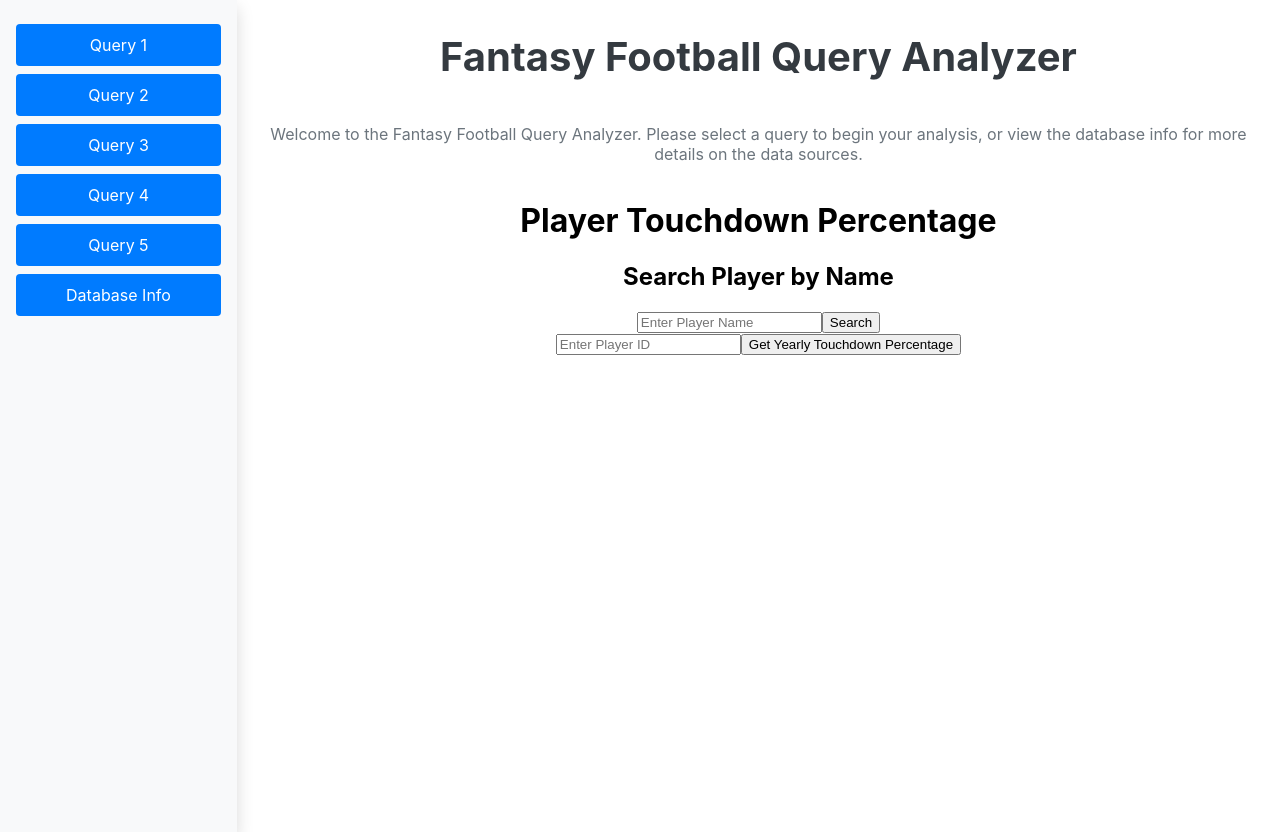
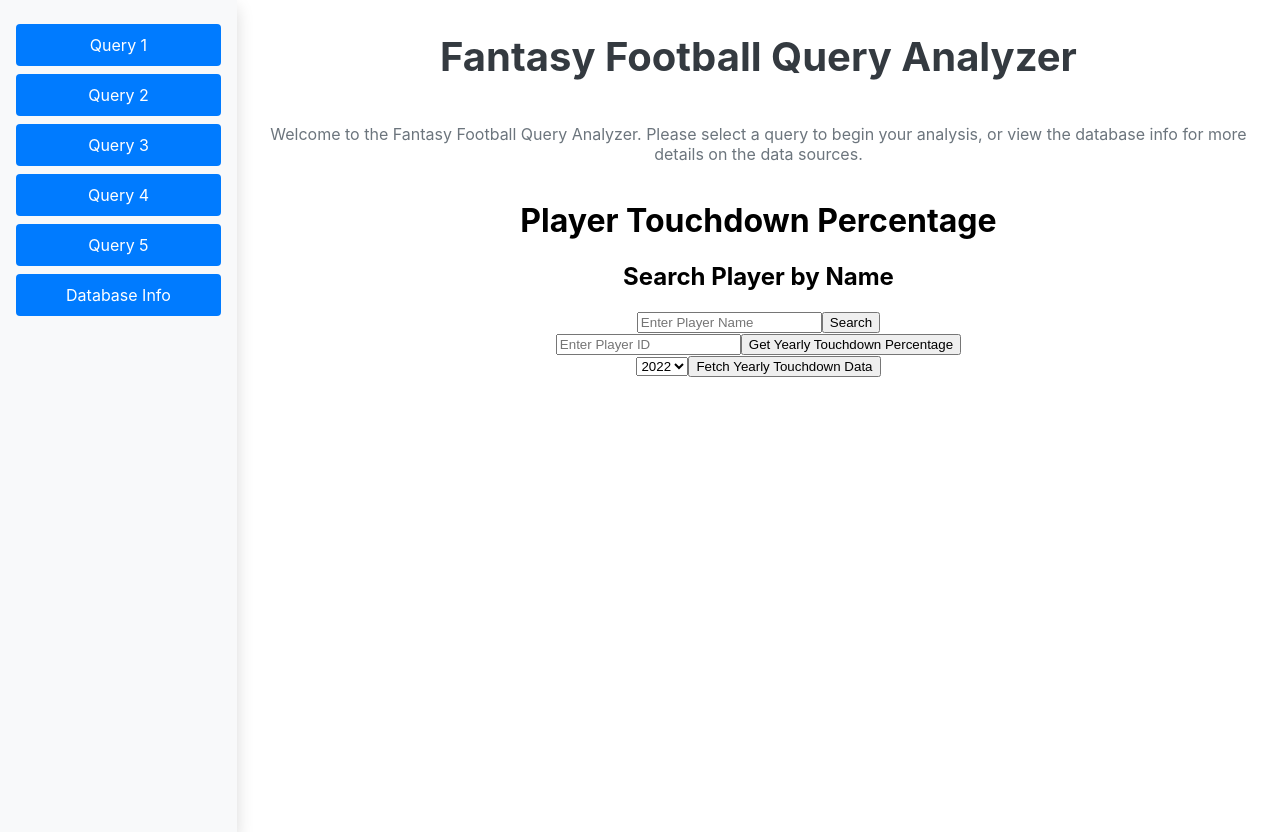
Before and after one commit to DanNano/FFQueryAnalyzer, a React (Create React App) app in the folder app/: page /query5 in a window 1280 px wide. Built offline with nearby package versions, Linux system fonts and the light colour scheme.

Commit message:
Update Query5.js

```diff
--- a/app/src/components/Query5.js
+++ b/app/src/components/Query5.js
@@ -1,5 +1,5 @@
 import React, { useState } from 'react';
-import { Line } from 'react-chartjs-2';
+import { Line, Bar } from 'react-chartjs-2';
 import { Chart as ChartJS, CategoryScale, LinearScale, PointElement, LineElement, Title, Tooltip, Legend } from 'chart.js';
 ChartJS.register(CategoryScale, LinearScale, PointElement, LineElement, Title, Tooltip, Legend);
 
@@ -10,6 +10,8 @@ function Query5() {
     const [playerId, setPlayerId] = useState('');
     const [TDData, setTDData] = useState({});
     const [playerInfo, setPlayerInfo] = useState(null);
+    const [year, setYear] = useState(2022);
+    const [touchdownData, setTouchdownData] = useState({});
 
     const fetchPlayerDetails = () => {
         fetch(`/api/player-by-name?name=${encodeURIComponent(name)}`)
@@ -69,6 +71,27 @@ function Query5() {
             });
     };
 
+    const fetchTouchdownData = () => {
+        fetch(`/api/touchdown-percentage?year=${year}`)
+            .then(response => response.json())
+            .then(data => {
+                console.log("Fetched Data:", data);  // Debugging line to confirm data structure
+                const chartData = {
+                    labels: data.map(d => d[0]),  // Assuming the name is the first element
+                    datasets: [{
+                        label: 'Touchdown Percentage',
+                        data: data.map(d => parseFloat(d[5].replace('%', ''))),  // Adjust the index as per your actual data structure
+                        borderColor: 'rgba(75, 192, 192, 1)',
+                        backgroundColor: 'rgba(75, 192, 192, 0.2)',
+                    }]
+                };
+                setTouchdownData(chartData);
+            })
+            .catch(error => console.error('Error:', error));
+    };
+
+
+
     return (
         <div>
             <h1>Player Touchdown Percentage</h1>
@@ -97,14 +120,12 @@ function Query5() {
             )}
             <div>
                 <input
-                    type="text"
                     value={playerId}
                     onChange={(e) => setPlayerId(e.target.value)}
                     placeholder="Enter Player ID"
                 />
                 <button onClick={fetchTDPercentage}>Get Yearly Touchdown Percentage</button>
             </div>
-
             {playerInfo && (
                 <div>
                     <h2>Player Information</h2>
@@ -113,11 +134,31 @@ function Query5() {
                     <p>Position: {playerInfo.position}</p>
                 </div>
             )}
-
             {TDData.labels && (
                 <div style={{ width: '70%', margin: 'auto' }}>
                     <h2>Touchdown Percentage Yearly</h2>
                     <Line data={TDData} />
+                </div>
+            )}
+            {/* New Dropdown and Button for Touchdown Percentage */}
+            <div>
+                <select value={year} onChange={(e) => setYear(e.target.value)}>
+                    {Array.from({ length: 11 }, (_, i) => 2012 + i).map(year => (
+                        <option key={year} value={year}>{year}</option>
+                    ))}
+                </select>
+                <button onClick={fetchTouchdownData}>Fetch Yearly Touchdown Data</button>
+            </div>
+            {/* Line Chart to display Touchdown Data */}
+            {touchdownData.labels && (
+                <div style={{ width: '70%', margin: 'auto' }}>
+                    <Line data={touchdownData} options={{
+                        scales: {
+                            y: {
+                                beginAtZero: true
+                            }
+                        }
+                    }} />
                 </div>
             )}
         </div>
```
